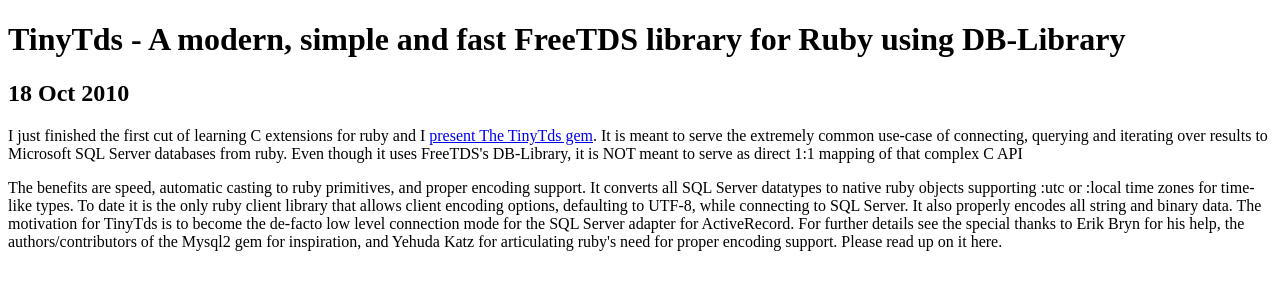
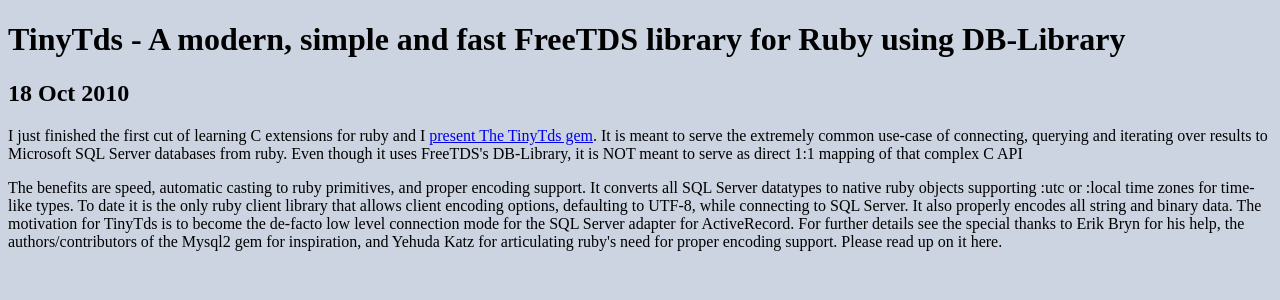
Before and after one commit to codefriendly/metaskills.net, a Jekyll site: the page built from _posts/2010-10-18-tinytds-a-modern-simple-and-fast-freetds-library-for-ruby-using-db-library.html, in a window 1280 px wide. Shown: the top 300 px of the page. Built offline with Jekyll 4.4.1, drawn with Linux system fonts in a browser that asks for light colours; comment, search, counter and statistics services are not loaded.

Commit message:
Trying out a new background.

```diff
--- a/_layouts/post.html
+++ b/_layouts/post.html
@@ -9,4 +9,6 @@
 {{ content }}
 
 
+{% comment %}
 {% include disqus.html %}
+{% endcomment %}
--- a/resource/site.css
+++ b/resource/site.css
@@ -1,3 +1,6 @@
+body {
+  background: #cbd4e0 url("img/bg.png"); }
+
 /* Pygment Highlight */
 .highlight {
   background: #ffffff; }
```
Also changed, not shown: README.txt, img/bg.png (added).
